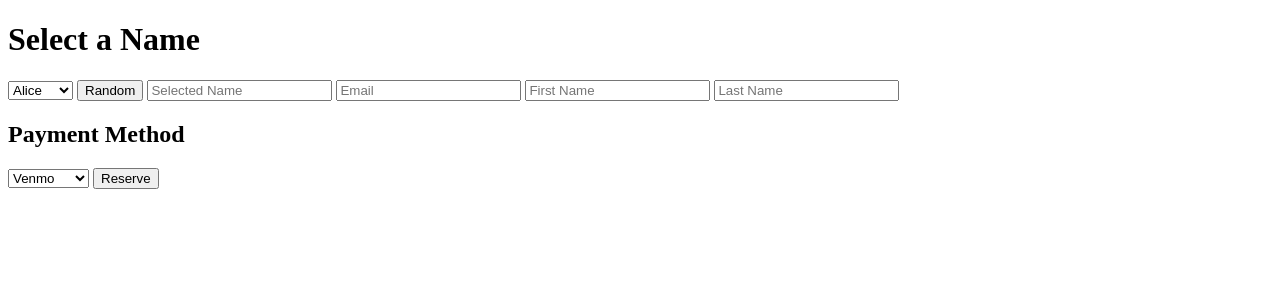
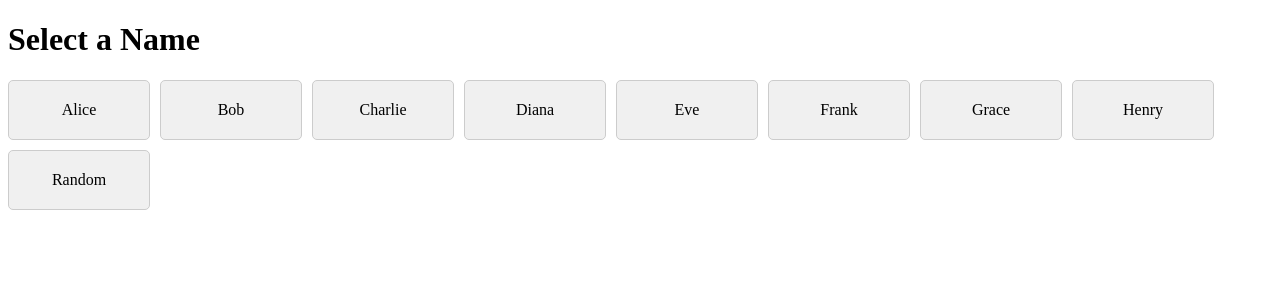
Before and after one commit to justinishikawa/name_game, a Flask app: page / in a window 1280 px wide. Shown: the top 300 px of the page. Run offline with Flask 3, Linux system fonts and the light colour scheme; some libraries are stand-ins or nearby versions.

Commit message:
forcing tiles of names

```diff
--- a/templates/index.html
+++ b/templates/index.html
@@ -3,90 +3,78 @@
 <head>
     <meta charset="UTF-8">
     <meta name="viewport" content="width=device-width, initial-scale=1.0">
-    <title>Name Selection</title>
+    <title>Select a Name</title>
     <style>
-        /* Add your CSS styles here */
+        .tile-container {
+            display: flex;
+            flex-wrap: wrap;
+            gap: 10px;
+        }
+        .tile {
+            padding: 20px;
+            background-color: #f0f0f0;
+            border: 1px solid #ccc;
+            border-radius: 5px;
+            text-align: center;
+            cursor: pointer;
+            width: 100px;
+        }
+        .tile:hover {
+            background-color: #e0e0e0;
+        }
     </style>
 </head>
 <body>
     <h1>Select a Name</h1>
-    <select id="nameSelect">
+    <div class="tile-container">
         {% for name in names %}
-        <option value="{{ name }}">{{ name }}</option>
+        <div class="tile" onclick="selectName('{{ name }}')">{{ name }}</div>
         {% endfor %}
-    </select>
-    <button id="randomButton">Random</button>
-    <input type="text" id="nameInput" placeholder="Selected Name">
-    <input type="email" id="emailInput" placeholder="Email">
-    <input type="text" id="firstNameInput" placeholder="First Name">
-    <input type="text" id="lastNameInput" placeholder="Last Name">
-    <h2>Payment Method</h2>
-    <select id="paymentMethod">
-        <option value="venmo">Venmo</option>
-        <option value="cashapp">Cash App</option>
-        <option value="zelle">Zelle</option>
-        <option value="paypal">PayPal</option>
-    </select>
-    <button id="reserveButton">Reserve</button>
+        <div class="tile" onclick="selectRandom()">Random</div>
+    </div>
 
     <script>
-        document.getElementById('nameSelect').addEventListener('change', function() {
-            document.getElementById('nameInput').value = this.value;
-        });
-
-        document.getElementById('randomButton').addEventListener('click', function() {
-            fetch('/random_name')
-                .then(response => response.json())
-                .then(data => {
-                    if (data.name) {
-                        document.getElementById('nameInput').value = data.name;
-                        document.getElementById('nameSelect').value = data.name;
-                    } else {
-                        alert('No names available');
-                    }
-                })
-                .catch(error => console.error('Error:', error));
-        });
-
-        document.getElementById('reserveButton').addEventListener('click', function() {
-            const name = document.getElementById('nameInput').value;
-            const email = document.getElementById('emailInput').value;
-            const firstName = document.getElementById('firstNameInput').value;
-            const lastName = document.getElementById('lastNameInput').value;
-            const paymentMethod = document.getElementById('paymentMethod').value;
+        function selectName(name) {
+            const email = prompt("Enter your email:");
+            const firstName = prompt("Enter your first name:");
+            const lastName = prompt("Enter your last name:");
+            const paymentMethod = prompt("Enter your payment method (venmo, cashapp, zelle, paypal):");
 
             fetch('/select_name', {
                 method: 'POST',
                 headers: {
-                    'Content-Type': 'application/json',
+                    'Content-Type': 'application/json'
                 },
                 body: JSON.stringify({
-                    name: name,
-                    email: email,
+                    name,
+                    email,
                     first_name: firstName,
                     last_name: lastName,
                     payment_method: paymentMethod
-                }),
+                })
             })
             .then(response => response.json())
             .then(data => {
-                if (data.message) {
-                    alert('Name reserved successfully!');
-                    // Update the UI to reflect the reservation
-                    const option = document.querySelector(`option[value="${name}"]`);
-                    if (option) {
-                        option.remove();
+                if (data.error) {
+                    alert(data.error);
+                } else {
+                    alert(data.message);
+                    location.reload();
+                }
+            });
+        }
+
+        function selectRandom() {
+            fetch('/random_name')
+                .then(response => response.json())
+                .then(data => {
+                    if (data.error) {
+                        alert(data.error);
+                    } else {
+                        selectName(data.name);
                     }
-                    document.getElementById('nameInput').value = '';
-                    document.getElementById('emailInput').value = '';
-                    document.getElementById('firstNameInput').value = '';
-                    document.getElementById('lastNameInput').value = '';
-                } else {
-                    alert('Error: ' + data.error);
-                }
-            })
-            .catch(error => console.error('Error:', error));
-        });
+                });
+        }
     </script>
 </body>
 </html>
```
